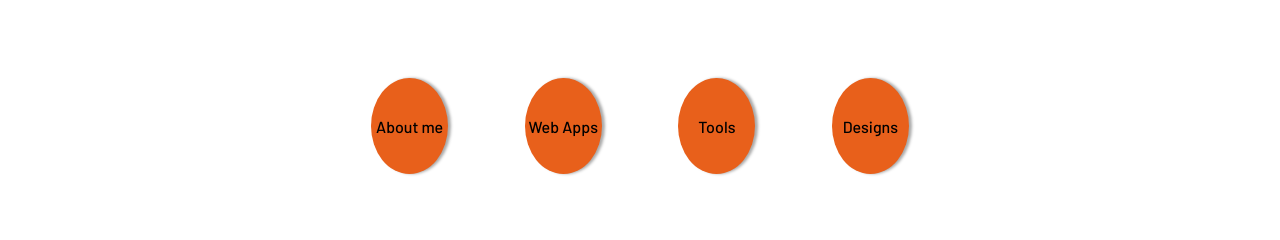
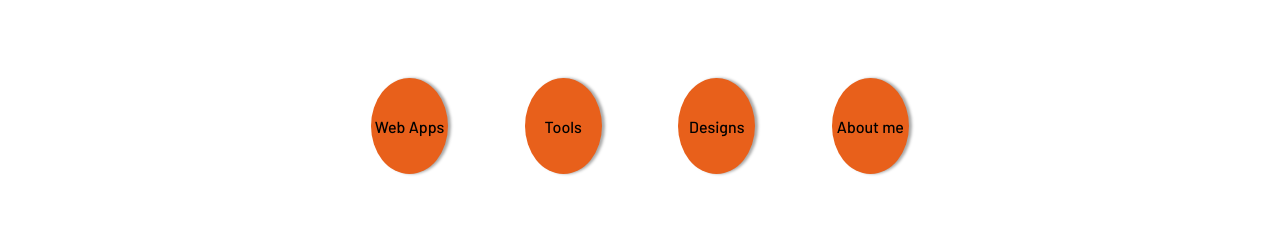
Before and after one commit to Ram1008/portfolio, a React (Create React App) app: page / in a window 1280 px wide. Shown: the part 430-670 px from the top of the page. Built offline with nearby package versions, Linux system fonts and the light colour scheme.

Commit message:
refactor

```diff
--- a/src/components/Home.js
+++ b/src/components/Home.js
@@ -29,10 +29,10 @@ const Home = () => {
             </div>
 
             <div className={Styles.navigationWrapper}>
-                <Link  style={{ textDecoration: 'none' }} to='/about'><CircularButton name = {"About me"}/> </Link>
                 <Link  style={{ textDecoration: 'none' }} to='/webapps'><CircularButton name = {"Web Apps"}/></Link>
                 <Link  style={{ textDecoration: 'none' }} to='/tools'><CircularButton name = {"Tools"}/></Link>
                 <Link  style={{ textDecoration: 'none' }} to='/designs'><CircularButton name = {"Designs"}/></Link>
+                <Link  style={{ textDecoration: 'none' }} to='/about'><CircularButton name = {"About me"}/> </Link>
                 {/* <Link  style={{ textDecoration: 'none' }} to='/seek'><CircularButton link = {noLook}/></Link> */}
             </div>
         </div>
```
